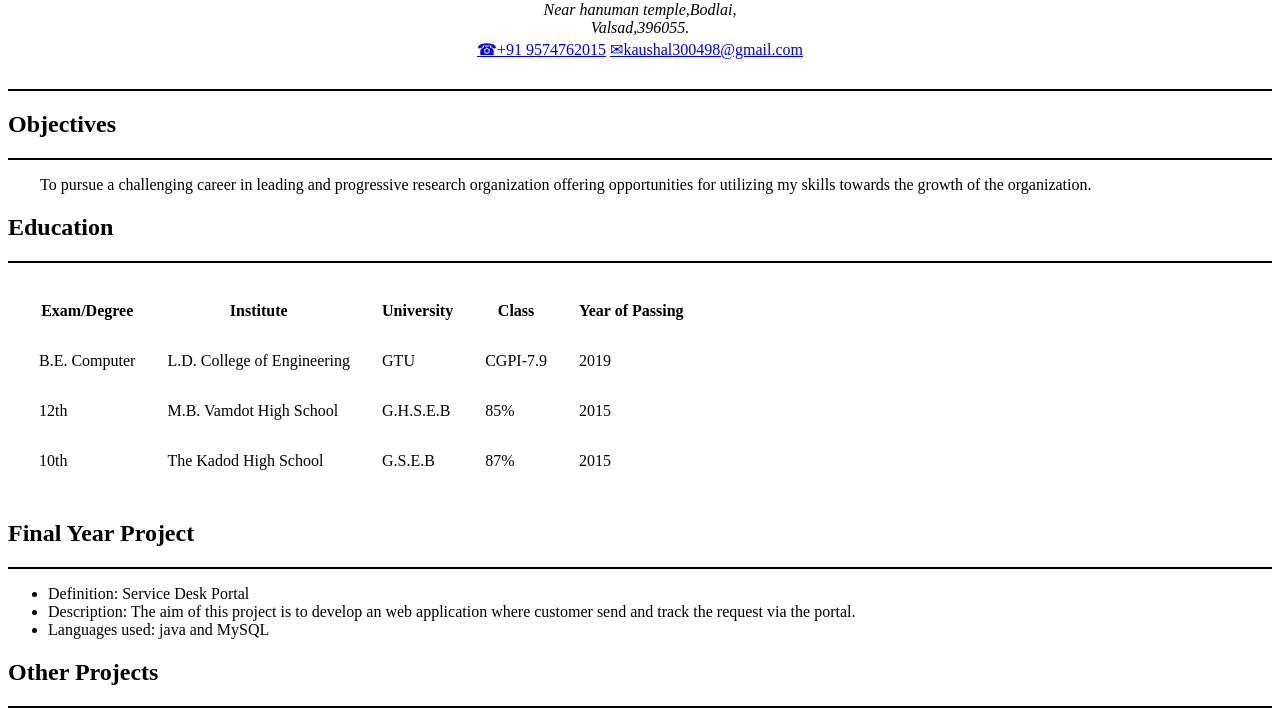
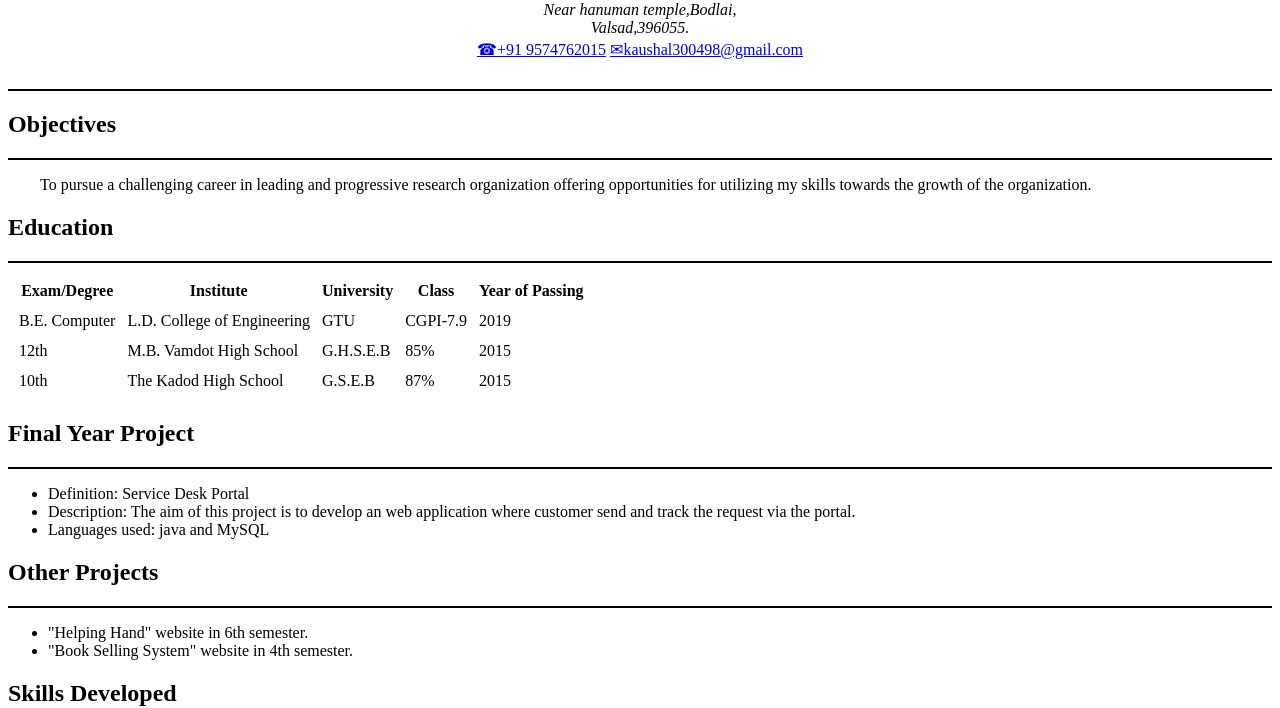
Before and after one commit to 34KaushalDesai98/cv, a plain HTML site: page index.html in a window 1280 px wide. Shown: the part 108-816 px from the top of the page. Drawn offline with Linux system fonts and the light colour scheme.

Commit message:
education_table cellspacing change from 30 to10px

```diff
--- a/index.html
+++ b/index.html
@@ -38,7 +38,7 @@
         <section id="education">
             <h2>Education</h2>
             <hr style="border: 1px solid black;">
-            <table cellspacing="30px">
+            <table cellspacing="10px">
                 <thead>
                     <tr>
                         <th>Exam/Degree</th>
```
